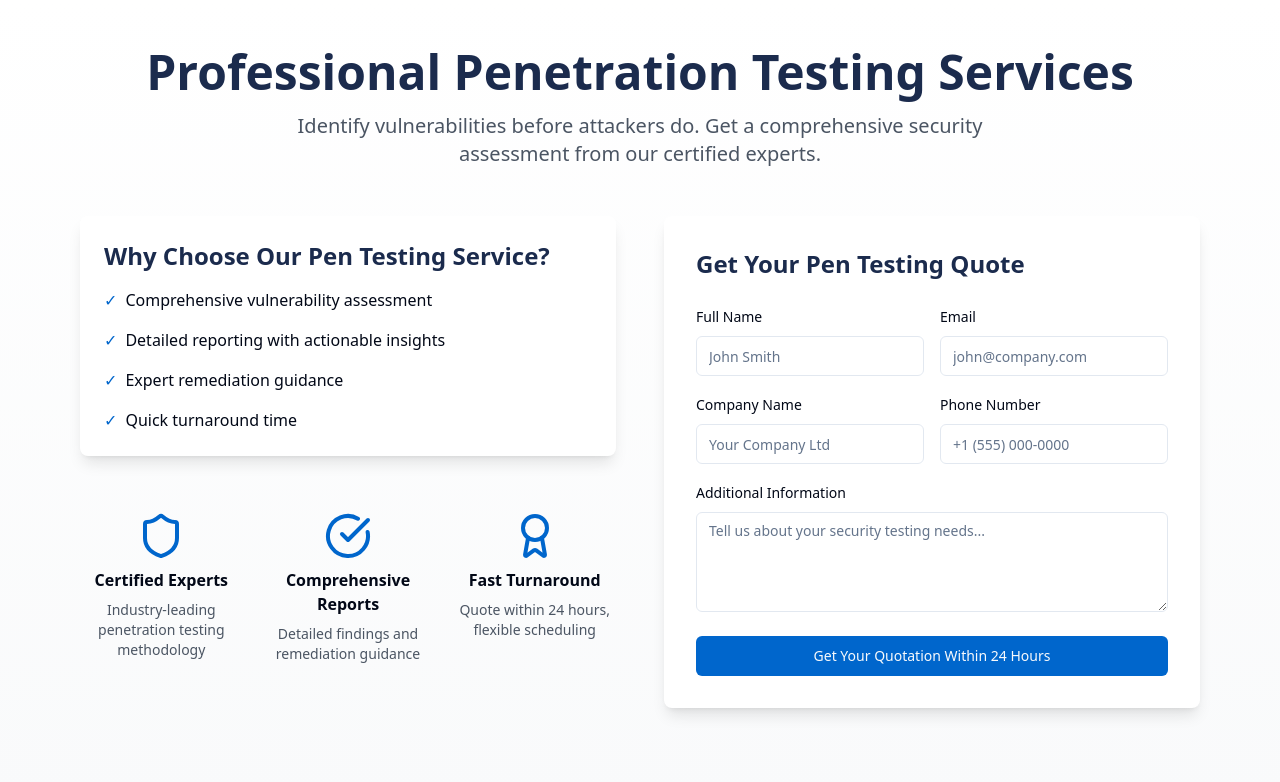
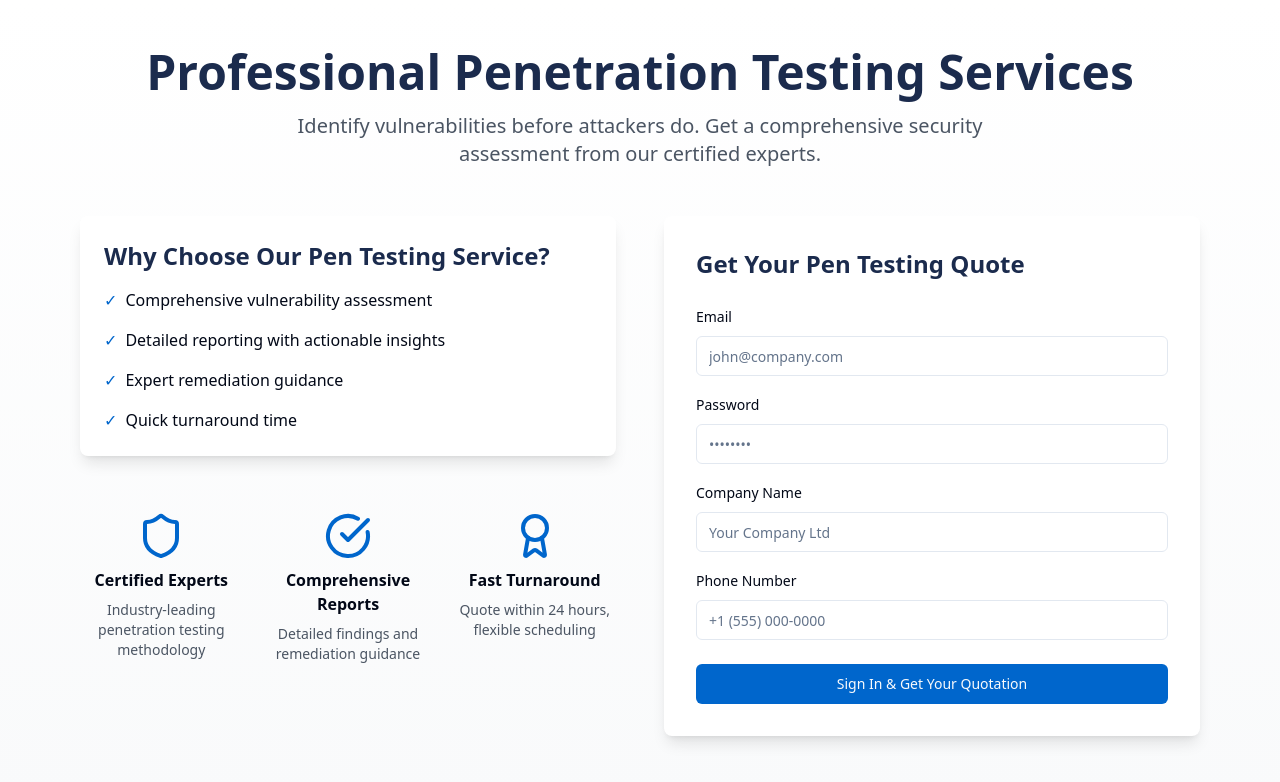
Before and after one commit to xctTv0/pen-test-quick-quote, a React (Vite) app: page / in a window 1280 px wide. Shown: the top 782 px of the page. Built offline with nearby package versions, Linux system fonts and the light colour scheme.

Commit message:
Add sign in form and update lead form
Replaced the "Additional Information" section in the lead form with a new sign-in form, allowing users to input their credentials. Adjusted the layout and form structure accordingly.
[skip gpt_engineer]

```diff
--- a/src/components/LeadForm.tsx
+++ b/src/components/LeadForm.tsx
@@ -2,16 +2,14 @@ import { useState } from "react";
 import { Button } from "@/components/ui/button";
 import { Input } from "@/components/ui/input";
 import { Label } from "@/components/ui/label";
-import { Textarea } from "@/components/ui/textarea";
 import { toast } from "sonner";
 
 export const LeadForm = () => {
   const [formData, setFormData] = useState({
-    name: "",
     email: "",
+    password: "",
     company: "",
     phone: "",
-    message: "",
   });
 
   const handleSubmit = (e: React.FormEvent) => {
@@ -19,28 +17,16 @@ export const LeadForm = () => {
     // In a real app, this would send the data to your backend
     console.log("Form submitted:", formData);
     toast.success("Thank you! We'll get back to you within 24 hours.");
-    setFormData({ name: "", email: "", company: "", phone: "", message: "" });
+    setFormData({ email: "", password: "", company: "", phone: "" });
   };
 
-  const handleChange = (e: React.ChangeEvent<HTMLInputElement | HTMLTextAreaElement>) => {
+  const handleChange = (e: React.ChangeEvent<HTMLInputElement>) => {
     setFormData({ ...formData, [e.target.name]: e.target.value });
   };
 
   return (
     <form onSubmit={handleSubmit} className="space-y-6 animate-fadeIn">
       <div className="space-y-4">
-        <div className="grid grid-cols-1 md:grid-cols-2 gap-4">
-          <div className="space-y-2">
-            <Label htmlFor="name">Full Name</Label>
-            <Input
-              id="name"
-              name="name"
-              required
-              value={formData.name}
-              onChange={handleChange}
-              placeholder="John Smith"
-            />
-          </div>
         <div className="space-y-2">
           <Label htmlFor="email">Email</Label>
           <Input
@@ -53,8 +39,18 @@ export const LeadForm = () => {
             placeholder="john@company.com"
           />
         </div>
+        <div className="space-y-2">
+          <Label htmlFor="password">Password</Label>
+          <Input
+            id="password"
+            name="password"
+            type="password"
+            required
+            value={formData.password}
+            onChange={handleChange}
+            placeholder="••••••••"
+          />
         </div>
-        <div className="grid grid-cols-1 md:grid-cols-2 gap-4">
         <div className="space-y-2">
           <Label htmlFor="company">Company Name</Label>
           <Input
@@ -78,20 +74,8 @@ export const LeadForm = () => {
           />
         </div>
       </div>
-        <div className="space-y-2">
-          <Label htmlFor="message">Additional Information</Label>
-          <Textarea
-            id="message"
-            name="message"
-            value={formData.message}
-            onChange={handleChange}
-            placeholder="Tell us about your security testing needs..."
-            className="min-h-[100px]"
-          />
-        </div>
-      </div>
       <Button type="submit" className="w-full bg-safetech-blue hover:bg-safetech-navy transition-colors">
-        Get Your Quotation Within 24 Hours
+        Sign In & Get Your Quotation
       </Button>
     </form>
   );
```
Lines whose indentation alone changed are shown as unchanged.
